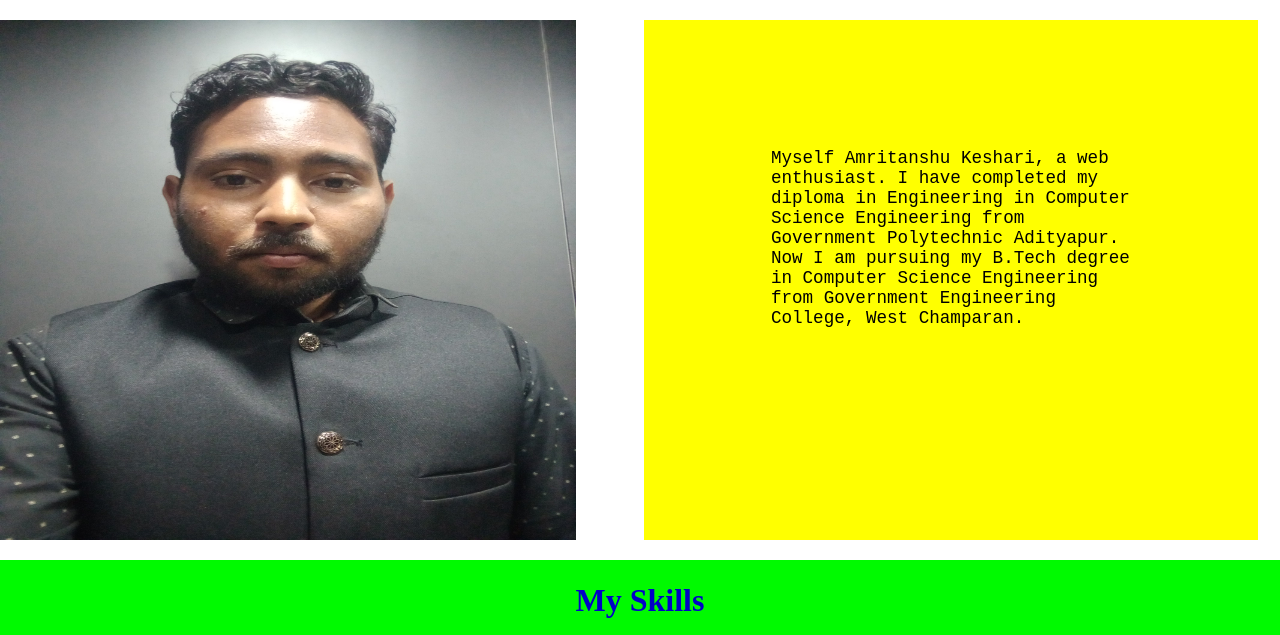
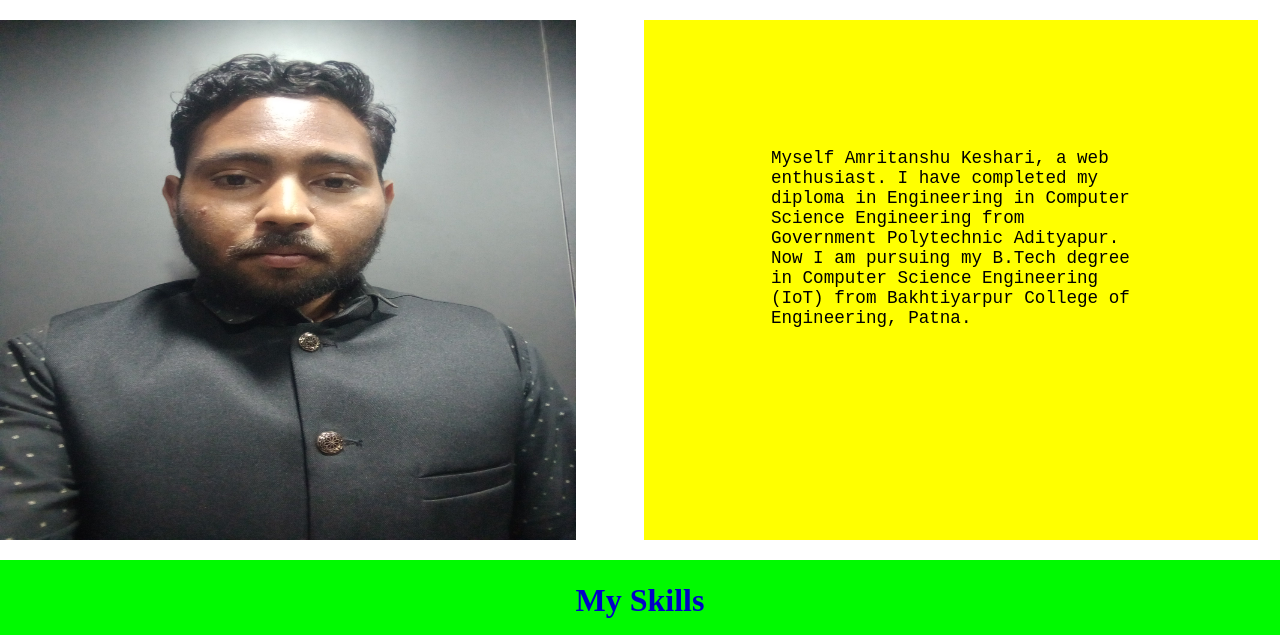
Before and after one commit to AnshuWorld/OIBSIP-PROTFOLIO-PROJECT, a plain HTML site: page index.html in a window 1280 px wide. Shown: the part 165-800 px from the top of the page. Drawn offline with Linux system fonts and the light colour scheme.

Commit message:
Update index.html

```diff
--- a/index.html
+++ b/index.html
@@ -220,7 +220,7 @@
 			 <img src="owner.jpeg" height="100%" width="100%"/>
 			</div>
 			<div id="box-3">
-			 <p>Myself Amritanshu Keshari, a web enthusiast. I have completed my diploma in Engineering in Computer Science Engineering from Government Polytechnic Adityapur. Now I am pursuing my B.Tech degree in Computer Science Engineering from Government Engineering College, West Champaran. </p>
+			 <p>Myself Amritanshu Keshari, a web enthusiast. I have completed my diploma in Engineering in Computer Science Engineering from Government Polytechnic Adityapur. Now I am pursuing my B.Tech degree in Computer Science Engineering (IoT) from Bakhtiyarpur College of Engineering, Patna. </p>
 			</div>
 			<div id="box-4" >
 			 <h1 id="skills">My Skills</h1>
```
